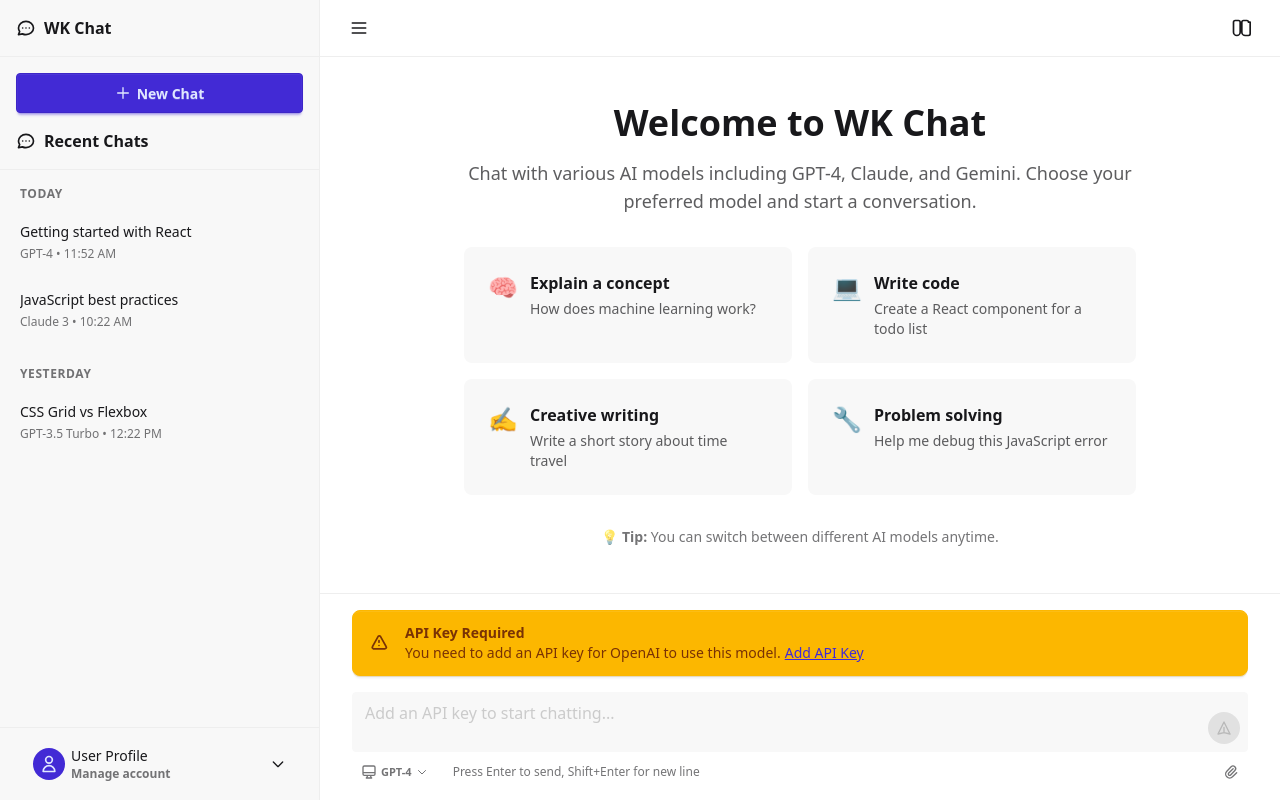
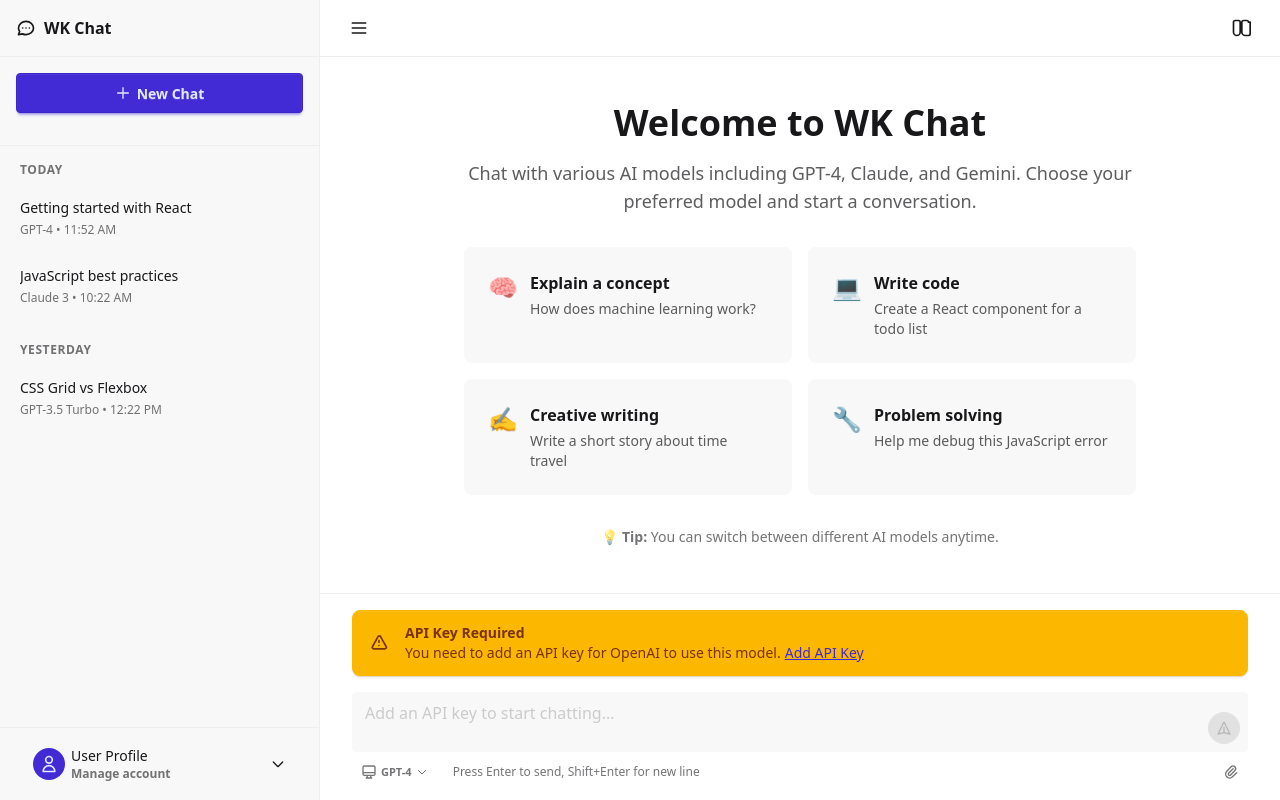
Before and after one commit to wengkitt/wk-chat, a React (Vite) app: page / in a window 1280 px wide. Built offline with nearby package versions, Linux system fonts and the light colour scheme.

Commit message:
Change href to Link

```diff
--- a/src/components/chat-input.tsx
+++ b/src/components/chat-input.tsx
@@ -1,5 +1,6 @@
 import React, { useState, useRef, useEffect } from "react";
 import { hasApiKeyForProvider, getProviderForModel } from "../utils/api-keys";
+import { Link, useNavigate } from "react-router";
 
 interface ChatInputProps {
   onSendMessage: (message: string) => void;
@@ -25,6 +26,7 @@
 }: ChatInputProps) {
   const [message, setMessage] = useState("");
   const textareaRef = useRef<HTMLTextAreaElement>(null);
+  const navigate = useNavigate();
 
   const handleSubmit = (e: React.FormEvent) => {
     e.preventDefault();
@@ -38,7 +40,7 @@
           } to use this model. Would you like to add one now?`
         );
         if (shouldRedirect) {
-          window.location.href = "/api-keys";
+          navigate("/api-keys");
         }
         return;
       }
@@ -90,9 +92,9 @@
                 You need to add an API key for{" "}
                 {models.find((m) => m.id === currentModel)?.provider} to use
                 this model.
-                <a href="/api-keys" className="link link-primary ml-1">
+                <Link to="/api-keys" className="link link-primary ml-1">
                   Add API Key
-                </a>
+                </Link>
               </div>
             </div>
           </div>
--- a/src/components/sidebar.tsx
+++ b/src/components/sidebar.tsx
@@ -1,3 +1,5 @@
+import { Link } from "react-router";
+
 interface Chat {
   id: string;
   title: string;
@@ -81,23 +83,6 @@
           </svg>
           New Chat
         </button>
-
-        <h2 className="font-semibold text-base-content flex items-center gap-2">
-          <svg
-            className="w-5 h-5"
-            fill="none"
-            stroke="currentColor"
-            viewBox="0 0 24 24"
-          >
-            <path
-              strokeLinecap="round"
-              strokeLinejoin="round"
-              strokeWidth={2}
-              d="M8 12h.01M12 12h.01M16 12h.01M21 12c0 4.418-4.03 8-9 8a9.863 9.863 0 01-4.255-.949L3 20l1.395-3.72C3.512 15.042 3 13.574 3 12c0-4.418 4.03-8 9-8s9 3.582 9 8z"
-            />
-          </svg>
-          Recent Chats
-        </h2>
       </div>
 
       <div className="flex-1 overflow-y-auto p-2">
@@ -249,7 +234,7 @@
               </a>
             </li>
             <li>
-              <a href="/api-keys" className="flex items-center gap-3">
+              <Link to="/api-keys" className="flex items-center gap-3">
                 <svg
                   className="w-4 h-4"
                   fill="none"
@@ -264,7 +249,7 @@
                   />
                 </svg>
                 API Keys
-              </a>
+              </Link>
             </li>
             <li>
               <a className="flex items-center gap-3">
```
